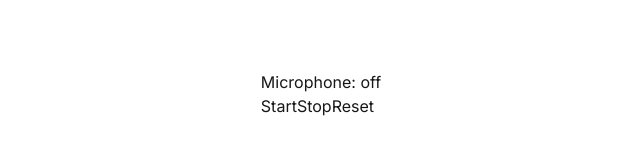
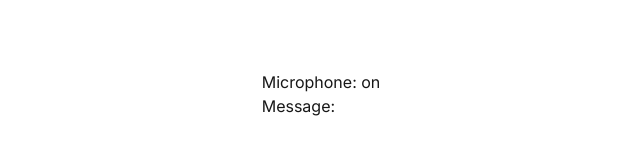
Before and after one commit to ChiragDalmia/archatpet, a Next.js app: page / in a window 1280 px wide. Shown: the part 586-740 px from the top of the page, without its empty margins (319-959 px from the left). Built offline with nearby package versions, Linux system fonts and the light colour scheme.

Commit message:
more progress

```diff
--- a/app/page.tsx
+++ b/app/page.tsx
@@ -1,7 +1,7 @@
-import RecordAudio from "@/components/RecordAudio";
 import dynamic from "next/dynamic";
 
-// const ARScene = dynamic(() => import("@/components/ARScene"), { ssr: false });
+const ARScene = dynamic(() => import("@/components/ARScene"), { ssr: false });
+const RecordAudio = dynamic(() => import("@/components/RecordAudio"), { ssr: false });
 
 export default function Home() {
   return (
--- a/components/RecordAudio.tsx
+++ b/components/RecordAudio.tsx
@@ -1,30 +1,51 @@
 "use client";
 
-import 'regenerator-runtime/runtime';
-import React from 'react';
+import "regenerator-runtime/runtime";
+import React, { useState } from "react";
 import SpeechRecognition, {
   useSpeechRecognition,
 } from "react-speech-recognition";
 
 const RecordAudio = () => {
-  const {
-    transcript,
-    listening,
-    resetTranscript,
-    browserSupportsSpeechRecognition
-  } = useSpeechRecognition();
+  const [message, setMessage] = useState('')
+
+  const commands = [
+    {
+      command: 'I would like to order *',
+      callback: (food) => setMessage(`Your order is for: ${food}`)
+    },
+    {
+      command: 'Beijing',
+      callback: (command, spokenPhrase, similarityRatio) => setMessage(`${command} and ${spokenPhrase} are ${similarityRatio * 100}% similar`),
+      // If the spokenPhrase is "Benji", the message would be "Beijing and Benji are 40% similar"
+      isFuzzyMatch: true,
+      fuzzyMatchingThreshold: 0.2
+    },
+    {
+      command: ['eat', 'sleep', 'leave'],
+      callback: (command) => setMessage(`Best matching command: ${command}`),
+      isFuzzyMatch: true,
+      fuzzyMatchingThreshold: 0.2,
+      bestMatchOnly: true
+    },
+    {
+      command: 'clear',
+      callback: ({ resetTranscript }) => resetTranscript()
+    }
+  ]
+
+  const { transcript, listening, resetTranscript, browserSupportsSpeechRecognition } = useSpeechRecognition({ commands });
+  SpeechRecognition.startListening({ continuous: true })
 
   if (!browserSupportsSpeechRecognition) {
-    return <span>Browser doesn't support speech recognition.</span>;
+    return <p>Browser doesn't support speech recognition.</p>
   }
 
   return (
     <div>
-      <p>Microphone: {listening ? 'on' : 'off'}</p>
-      <button onClick={SpeechRecognition.startListening}>Start</button>
-      <button onClick={SpeechRecognition.stopListening}>Stop</button>
-      <button onClick={resetTranscript}>Reset</button>
+      <p>Microphone: {listening ? "on" : "off"}</p>
       <p>{transcript}</p>
+      <p>Message: {message}</p>
     </div>
   );
 };
```
